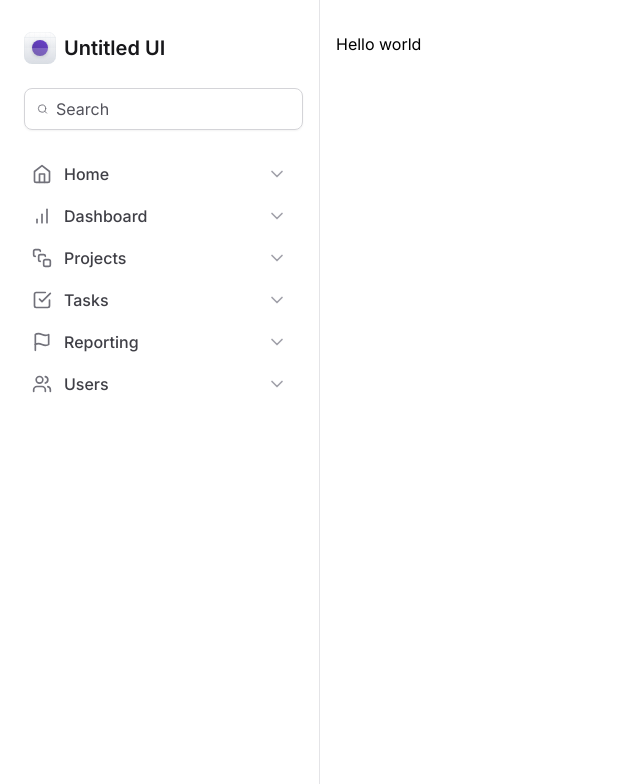
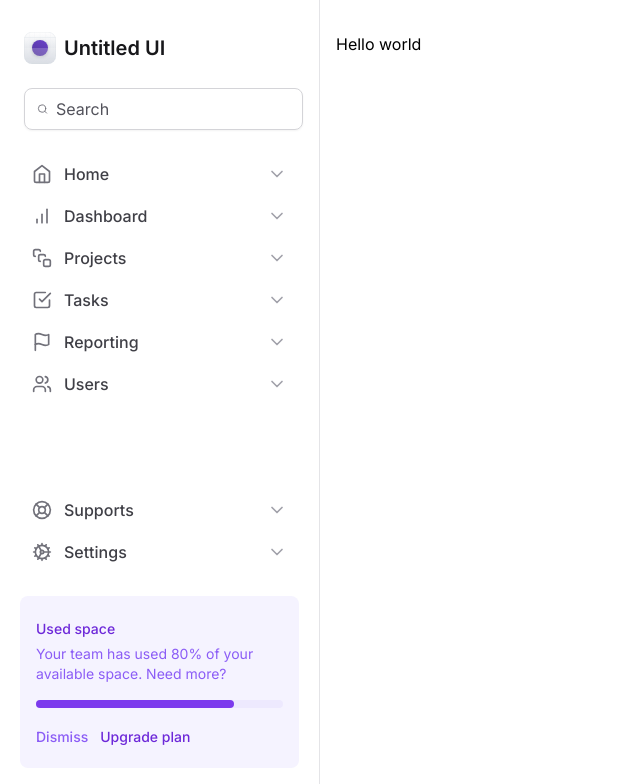
Before and after one commit to viniciusferreira7/tailwind-next, a Next.js app: page / in a window 1280 px wide. Shown: the top 784 px of the page, without its empty margins (0-640 px from the left). Built offline with nearby package versions, Linux system fonts and the light colour scheme.

Commit message:
feat: Used Space Widget

```diff
--- a/src/components/Sidebar/MainNavigation/index.tsx
+++ /dev/null
@@ -1,22 +0,0 @@
-import {
-  BarChart,
-  Home,
-  SquareStack,
-  CheckSquare,
-  Flag,
-  Users,
-} from 'lucide-react'
-import { NavItem } from './NavItem'
-
-export function MainNavigation() {
-  return (
-    <nav className="space-y-0.5">
-      <NavItem title="Home" icon={Home} />
-      <NavItem title="Dashboard" icon={BarChart} />
-      <NavItem title="Projects" icon={SquareStack} />
-      <NavItem title="Tasks" icon={CheckSquare} />
-      <NavItem title="Reporting" icon={Flag} />
-      <NavItem title="Users" icon={Users} />
-    </nav>
-  )
-}
--- /dev/null
+++ b/src/components/Sidebar/UsedSpaceWidget.tsx
@@ -0,0 +1,33 @@
+export function UsedSpaceWidget() {
+  return (
+    <div className="flex flex-col gap-4 rounded-lg bg-violet-50 px-4 py-5">
+      <div className="space-y-1">
+        <span className="text-sm/5 font-medium text-violet-700">
+          Used space
+        </span>
+        <p className="text-sm/5 text-violet-500">
+          Your team has used 80% of your available space. Need more?
+        </p>
+      </div>
+
+      <div className="h-2 rounded-full bg-violet-100">
+        <div className="h-2 w-4/5 rounded-full bg-violet-600"></div>
+      </div>
+
+      <div className="space-x-3">
+        <button
+          type="button"
+          className="text-sm font-medium text-violet-500 hover:text-violet-700"
+        >
+          Dismiss
+        </button>
+        <button
+          type="button"
+          className="text-sm font-medium text-violet-700 hover:text-violet-900"
+        >
+          Upgrade plan
+        </button>
+      </div>
+    </div>
+  )
+}
--- a/src/components/Sidebar/index.tsx
+++ b/src/components/Sidebar/index.tsx
@@ -1,10 +1,21 @@
-import { Search } from 'lucide-react'
+import {
+  BarChart,
+  CheckSquare,
+  Cog,
+  Flag,
+  Home,
+  LifeBuoy,
+  Search,
+  SquareStack,
+  Users,
+} from 'lucide-react'
 import { Logo } from './Logo'
-import { MainNavigation } from './MainNavigation'
+import { NavItem } from './NavItem'
+import { UsedSpaceWidget } from './UsedSpaceWidget'
 
 export function Sidebar() {
   return (
-    <aside className="space-y-6 border-r border-zinc-200 px-5 py-8">
+    <aside className="flex flex-col gap-6 border-r border-zinc-200 px-5 py-8">
       <Logo />
 
       <div className="mx-1 flex w-full items-center gap-2 rounded-lg border border-zinc-300 px-3 py-2 shadow-sm">
@@ -14,7 +25,22 @@
           placeholder="Search"
         />
       </div>
-      <MainNavigation />
+      <nav className="space-y-0.5">
+        <NavItem title="Home" icon={Home} />
+        <NavItem title="Dashboard" icon={BarChart} />
+        <NavItem title="Projects" icon={SquareStack} />
+        <NavItem title="Tasks" icon={CheckSquare} />
+        <NavItem title="Reporting" icon={Flag} />
+        <NavItem title="Users" icon={Users} />
+      </nav>
+
+      <div className="mt-auto flex flex-col gap-6">
+        <nav className="space-y-0.5">
+          <NavItem title="Supports" icon={LifeBuoy} />
+          <NavItem title="Settings" icon={Cog} />
+        </nav>
+      </div>
+      <UsedSpaceWidget />
     </aside>
   )
 }
```
Also changed, not shown: src/components/Sidebar/NavItem.tsx (renamed from src/components/Sidebar/MainNavigation/NavItem.tsx).
